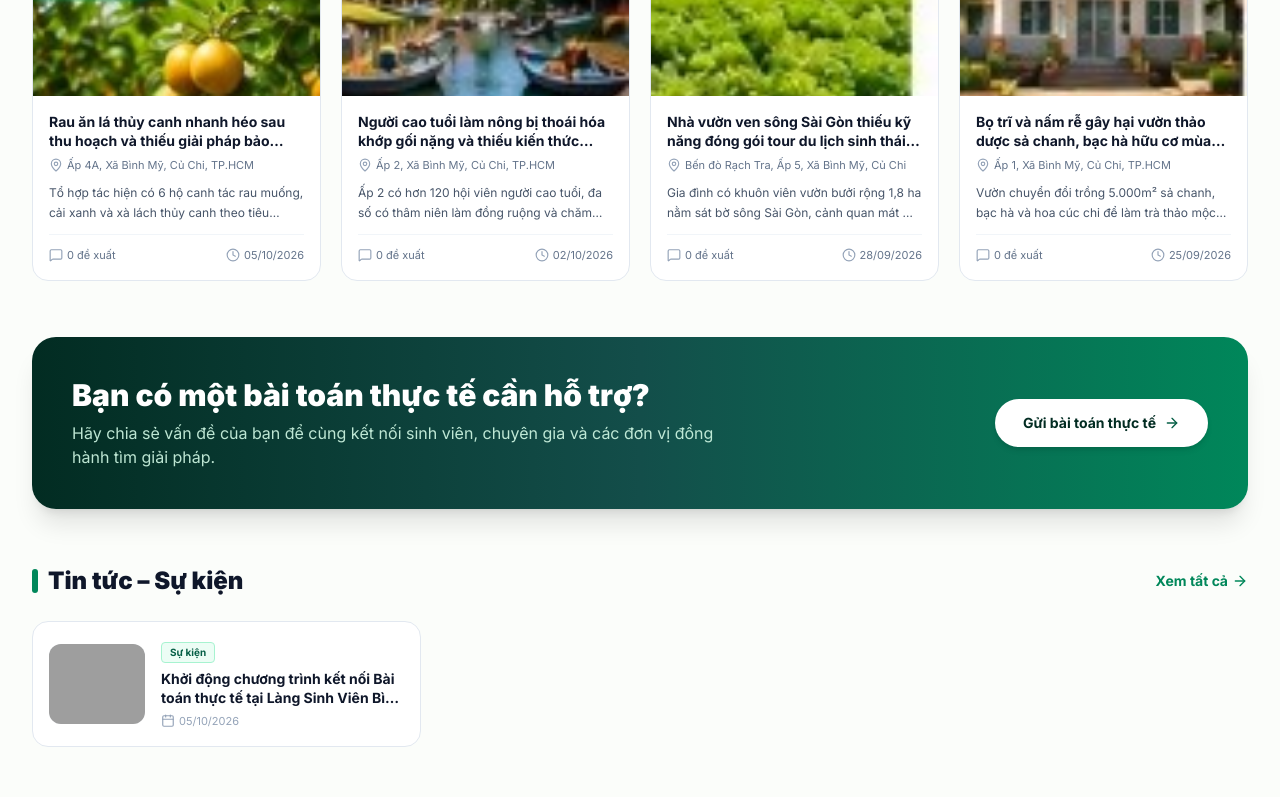
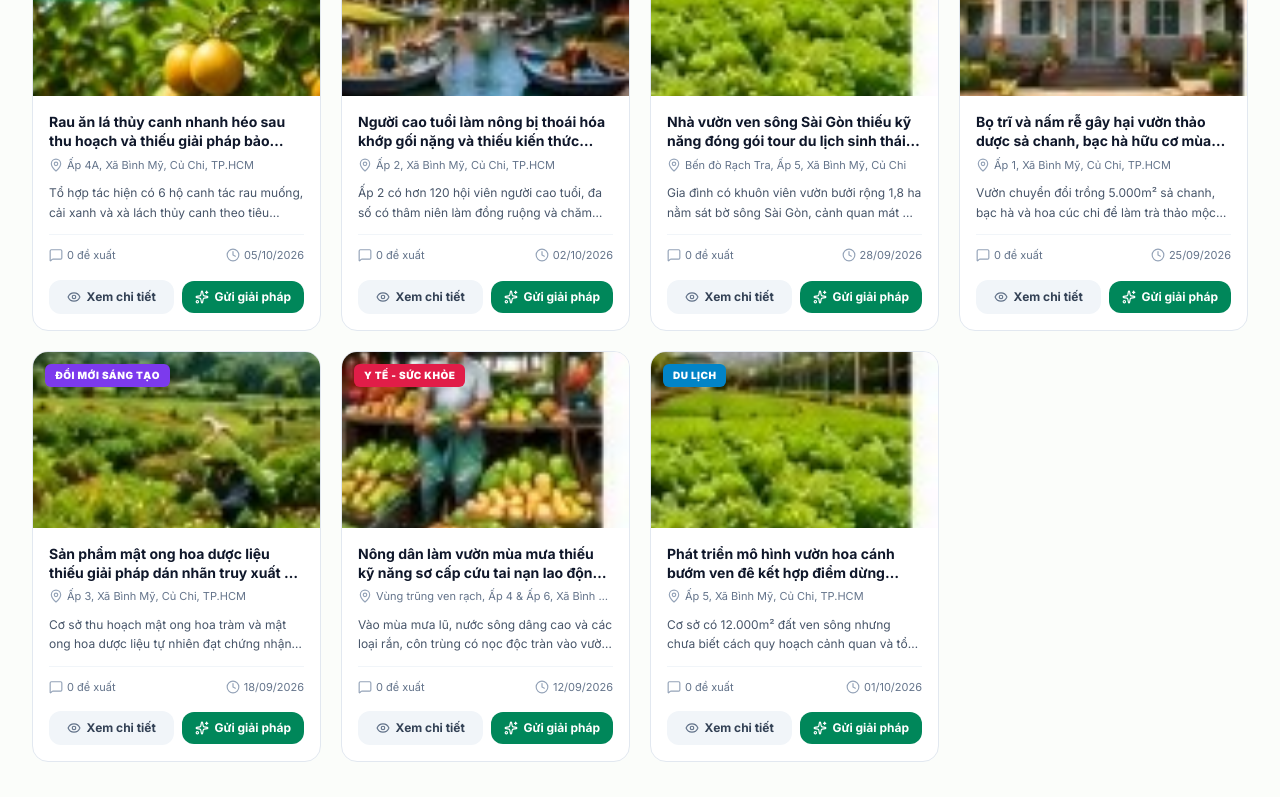
Before and after one commit to Lloyd1112/web2, a React (Vite) app: page /home in a window 1280 px wide. Shown: the part 2000-2797 px from the top of the page. Built offline with nearby package versions, Linux system fonts and the light colour scheme; grey boxes are pictures that could not be loaded; a web font is replaced by a local one.

Commit message:
feat: them nut va thao tac xem chi tiet bai toan tren trang chu

```diff
--- a/src/pages/HomePage.tsx
+++ b/src/pages/HomePage.tsx
@@ -28,7 +28,8 @@ import {
   Globe2,
   Award,
   ShieldCheck,
-  ExternalLink
+  ExternalLink,
+  Eye
 } from 'lucide-react';
 
 interface HomePageProps {
@@ -177,15 +178,15 @@ export const HomePage: React.FC<HomePageProps> = ({ onNavigate, onOpenCollaborat
       (p as any).isPublic !== false
     );
     if (selectedProblemCategory === 'all') {
-      return publicOnly.slice(0, 4);
+      return publicOnly.slice(0, 8);
     }
     if (selectedProblemCategory === 'health') {
-      return publicOnly.filter(p => (p.category as string) === 'health' || (p.category as string) === 'health-models').slice(0, 4);
+      return publicOnly.filter(p => (p.category as string) === 'health' || (p.category as string) === 'health-models').slice(0, 8);
     }
     if (selectedProblemCategory === 'environment') {
-      return publicOnly.filter(p => (p.category as string) === 'environment' || (p.category as string) === 'other' || p.categoryDetail === 'Môi trường').slice(0, 4);
+      return publicOnly.filter(p => (p.category as string) === 'environment' || (p.category as string) === 'other' || p.categoryDetail === 'Môi trường').slice(0, 8);
     }
-    return publicOnly.filter(p => (p.category as string) === selectedProblemCategory).slice(0, 4);
+    return publicOnly.filter(p => (p.category as string) === selectedProblemCategory).slice(0, 8);
   }, [selectedProblemCategory, dataVersion]);
 
   // 4. Lấy tin tức & sự kiện từ hệ thống
@@ -817,14 +818,25 @@ export const HomePage: React.FC<HomePageProps> = ({ onNavigate, onOpenCollaborat
                       (e.target as HTMLImageElement).src = `/assets/problems/home_card${(index % 4) + 1}.jpg`;
                     }}
                   />
-                  <span className={`absolute top-3 left-3 px-2.5 py-1 rounded-md text-[10px] font-black tracking-wider uppercase text-white ${catInfo.color} shadow-xs`}>
+                  {/* Overlay nút Xem chi tiết khi rê chuột */}
+                  <div className="absolute inset-0 bg-slate-900/40 opacity-0 group-hover:opacity-100 transition-opacity duration-200 flex items-center justify-center">
+                    <span className="bg-white/95 backdrop-blur-xs text-slate-900 text-xs font-bold px-3 py-1.5 rounded-full flex items-center gap-1.5 shadow-md transform -translate-y-1 group-hover:translate-y-0 transition-transform">
+                      <Eye className="w-3.5 h-3.5 text-[#00875a]" />
+                      <span>{language === 'vi' ? 'Xem chi tiết' : 'View Details'}</span>
+                    </span>
+                  </div>
+
+                  <span className={`absolute top-3 left-3 px-2.5 py-1 rounded-md text-[10px] font-black tracking-wider uppercase text-white ${catInfo.color} shadow-xs z-10`}>
                     {language === 'vi' ? catInfo.vi : catInfo.en}
                   </span>
                 </div>
 
                 <div className="p-4 flex-1 flex flex-col justify-between space-y-3">
                   <div className="space-y-1.5">
-                    <h3 className="font-bold text-slate-900 text-sm leading-snug group-hover:text-[#00875a] transition-colors line-clamp-2">
+                    <h3
+                      className="font-bold text-slate-900 text-sm leading-snug group-hover:text-[#00875a] transition-colors line-clamp-2"
+                      title={language === 'vi' ? problem.title : (problem.titleEn || problem.title)}
+                    >
                       {language === 'vi' ? problem.title : (problem.titleEn || problem.title)}
                     </h3>
                     <div className="flex items-center gap-1 text-[11px] text-slate-500">
@@ -837,7 +849,8 @@ export const HomePage: React.FC<HomePageProps> = ({ onNavigate, onOpenCollaborat
                   </div>
 
                   {/* Nhu cầu hỗ trợ & số lượng đề xuất thực tế */}
-                  <div className="pt-3 border-t border-slate-100 flex items-center justify-between text-[11px] text-slate-500">
+                  <div className="space-y-3 pt-3 border-t border-slate-100">
+                    <div className="flex items-center justify-between text-[11px] text-slate-500">
                       <div className="flex items-center gap-1">
                         <MessageSquare className="w-3.5 h-3.5 text-slate-400" />
                         <span>{AdminDataService.getProposalsCountByProblemId(problem.id)} {language === 'vi' ? 'đề xuất' : 'proposals'}</span>
@@ -845,6 +858,33 @@ export const HomePage: React.FC<HomePageProps> = ({ onNavigate, onOpenCollaborat
                       <div className="flex items-center gap-1">
                         <Clock className="w-3.5 h-3.5 text-slate-400" />
                         <span>{problem.createdAt || (language === 'vi' ? 'Mới cập nhật' : 'Recently')}</span>
+                      </div>
+                    </div>
+
+                    {/* Hàng nút bấm: Xem chi tiết bài toán & Gửi giải pháp */}
+                    <div className="flex items-center gap-2 pt-1">
+                      <button
+                        type="button"
+                        onClick={(e) => {
+                          e.stopPropagation();
+                          setSelectedProblem(problem);
+                        }}
+                        className="flex-1 py-2 px-2.5 rounded-xl bg-slate-100 hover:bg-emerald-50 text-slate-700 hover:text-[#00875a] text-xs font-bold transition-all text-center flex items-center justify-center gap-1.5 cursor-pointer border border-transparent hover:border-emerald-200"
+                      >
+                        <Eye className="w-3.5 h-3.5 text-slate-500" />
+                        <span>{language === 'vi' ? 'Xem chi tiết' : 'Details'}</span>
+                      </button>
+                      <button
+                        type="button"
+                        onClick={(e) => {
+                          e.stopPropagation();
+                          onOpenCollaboration('problem', problem.title);
+                        }}
+                        className="flex-1 py-2 px-2.5 rounded-xl bg-[#00875a] hover:bg-[#00684a] text-white text-xs font-bold transition-all text-center flex items-center justify-center gap-1.5 shadow-xs cursor-pointer active:scale-95"
+                      >
+                        <Sparkles className="w-3.5 h-3.5 text-white" />
+                        <span>{language === 'vi' ? 'Gửi giải pháp' : 'Propose'}</span>
+                      </button>
                     </div>
                   </div>
                 </div>
```
Lines whose indentation alone changed are shown as unchanged.
